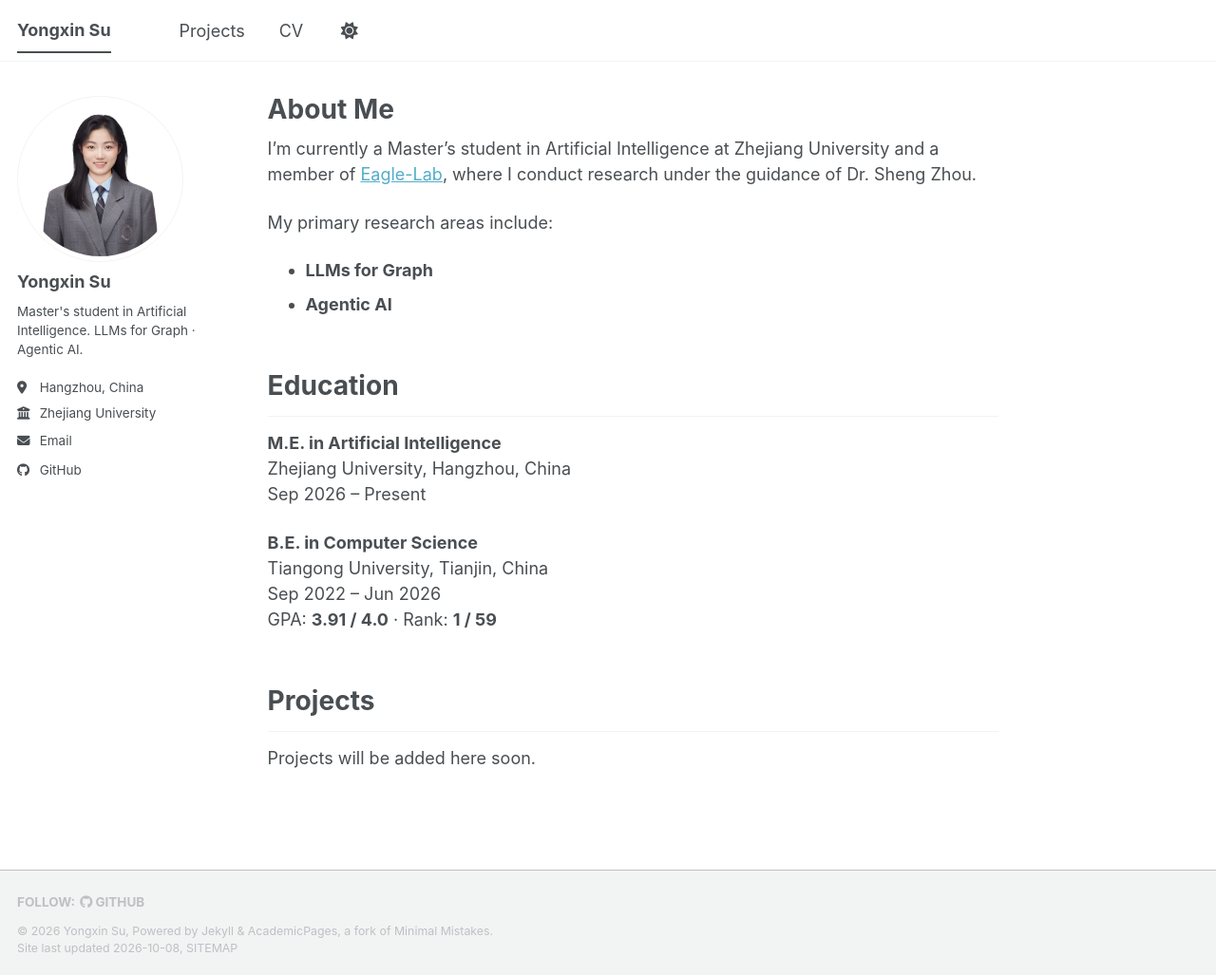
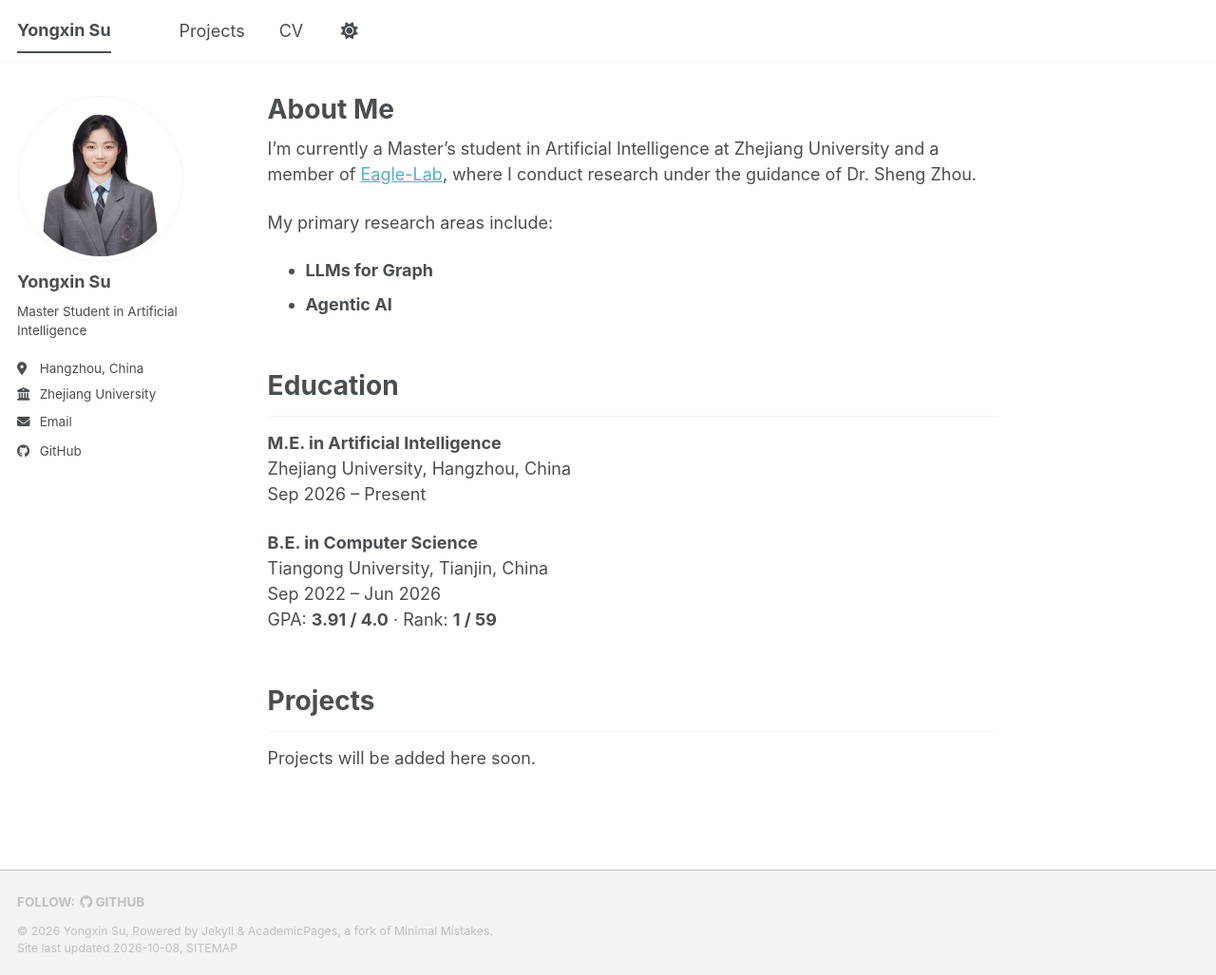
Before and after one commit to syx7777/syx7777.github.io, a Jekyll site: the page built from _pages/home.md, in a window 1280 px wide and 1027 px high. Shown: the whole window at 95% size. Built offline with Jekyll 4.4.1, drawn with Linux system fonts in a browser that asks for light colours; a style sheet for code colours, icons or effects is not loaded.

Commit message:
Simplify sidebar introduction

```diff
--- a/_config.yml
+++ b/_config.yml
@@ -25,7 +25,7 @@ author:
   avatar           : "profile.webp"
   name             : "Yongxin Su"
   pronouns         : # example: "she/her"
-  bio              : "Master's student in Artificial Intelligence. LLMs for Graph · Agentic AI."
+  bio              : "Master Student in Artificial Intelligence"
   location         : "Hangzhou, China"
   employer         : "Zhejiang University"
   uri              : # URL
```
